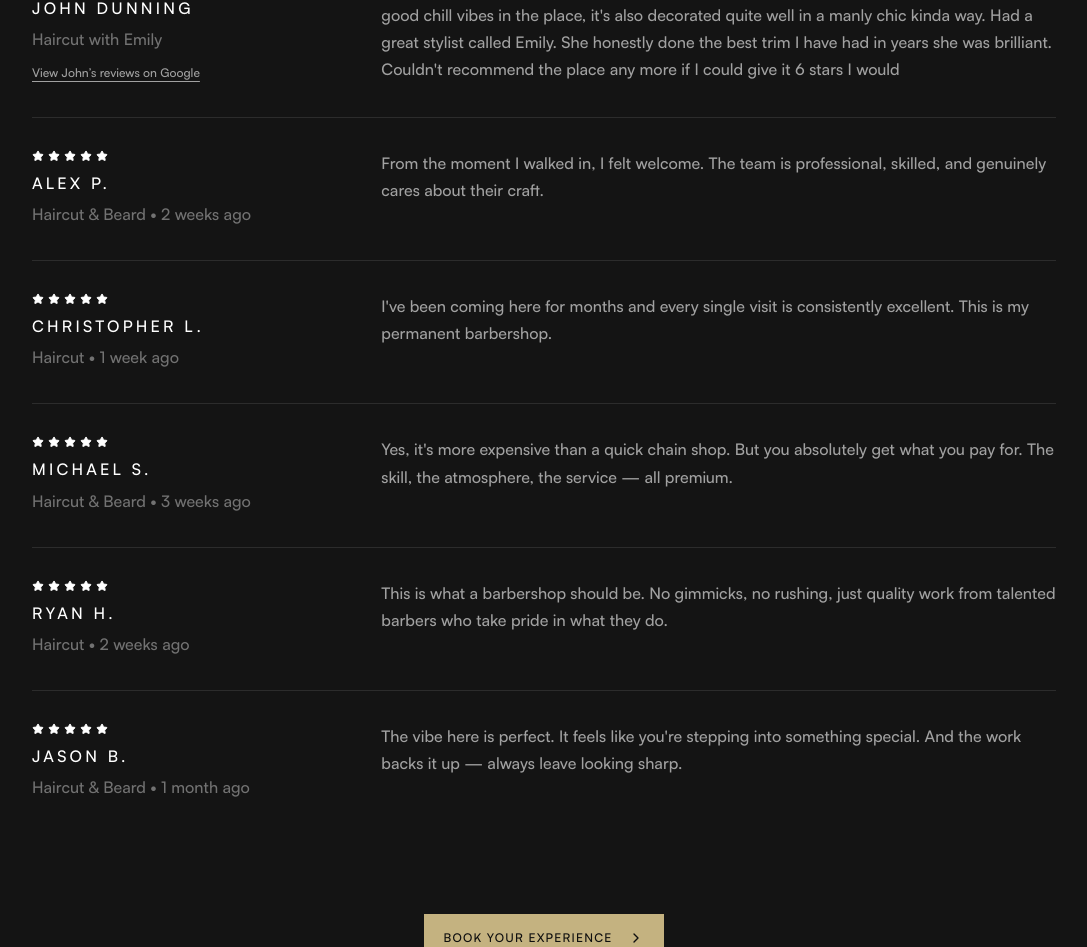
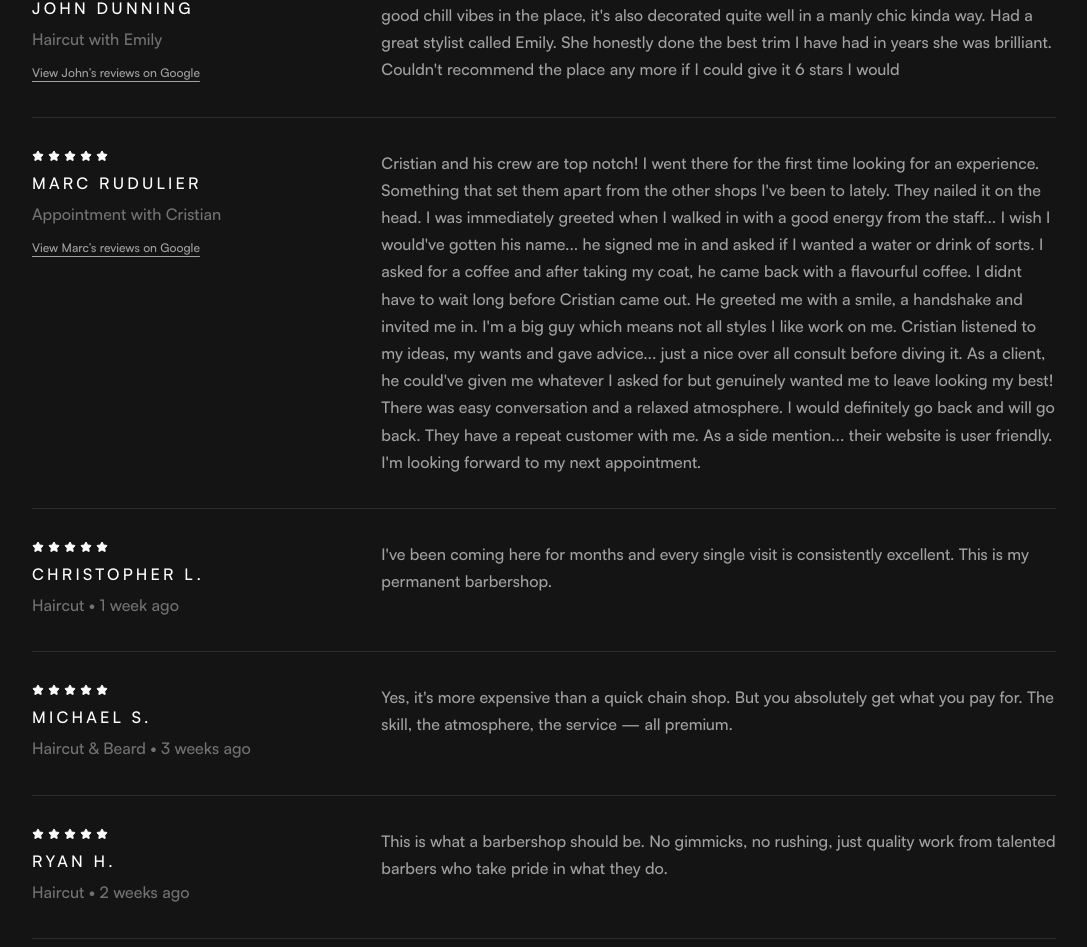
Before and after one commit to houseofhavana/house-of-havana, a Next.js app: page /reviews in a window 1280 px wide. Shown: the part 2709-3656 px from the top of the page, without its empty margins (96-1183 px from the left). Built offline with nearby package versions, Linux system fonts and the light colour scheme; a web font is replaced by a local one.

Commit message:
Add Marc Rudulier's full client testimonial with Google contributor link

```diff
--- a/app/page.tsx
+++ b/app/page.tsx
@@ -65,9 +65,10 @@ const REVIEWS: Value[] = [
     sourceLabel: "View John’s reviews on Google",
   },
   {
-    title: "Modern Gentleman's Choice",
-    description:
-      "House Of Havana has become my go-to spot. The combination of traditional techniques with modern style is exactly what I was looking for.",
+    title: "Marc Rudulier",
+    description: "Cristian and his crew are top notch! I went there for the first time looking for an experience. Something that set them apart from the other shops I've been to lately. They nailed it on the head.\n\nI was immediately greeted when I walked in with a good energy from the staff... I wish I would've gotten his name... he signed me in and asked if I wanted a water or drink of sorts. I asked for a coffee and after taking my coat, he came back with a flavourful coffee.\n\nI didnt have to wait long before Cristian came out. He greeted me with a smile, a handshake and invited me in.\n\nI'm a big guy which means not all styles I like work on me. Cristian listened to my ideas, my wants and gave advice... just a nice over all consult before diving it.\n\nAs a client, he could've given me whatever I asked for but genuinely wanted me to leave looking my best!\n\nThere was easy conversation and a relaxed atmosphere. I would definitely go back and will go back. They have a repeat customer with me.\n\nAs a side mention... their website is user friendly.\n\nI'm looking forward to my next appointment.",
+    sourceUrl: "https://www.google.com/maps/contrib/100651879651977911727/reviews?hl=en",
+    sourceLabel: "View Marc’s reviews on Google",
   },
   {
     title: "Outstanding Experience",
--- a/app/reviews/page.tsx
+++ b/app/reviews/page.tsx
@@ -68,11 +68,13 @@ const ADDITIONAL_REVIEWS: Review[] = [
     sourceLabel: "View John’s reviews on Google"
   },
   {
-    name: "Alex P.",
-    service: "Haircut & Beard",
+    name: "Marc Rudulier",
+    service: "Appointment with Cristian",
     rating: 5,
-    quote: "From the moment I walked in, I felt welcome. The team is professional, skilled, and genuinely cares about their craft.",
-    date: "2 weeks ago"
+    quote: "Cristian and his crew are top notch! I went there for the first time looking for an experience. Something that set them apart from the other shops I've been to lately. They nailed it on the head.\n\nI was immediately greeted when I walked in with a good energy from the staff... I wish I would've gotten his name... he signed me in and asked if I wanted a water or drink of sorts. I asked for a coffee and after taking my coat, he came back with a flavourful coffee.\n\nI didnt have to wait long before Cristian came out. He greeted me with a smile, a handshake and invited me in.\n\nI'm a big guy which means not all styles I like work on me. Cristian listened to my ideas, my wants and gave advice... just a nice over all consult before diving it.\n\nAs a client, he could've given me whatever I asked for but genuinely wanted me to leave looking my best!\n\nThere was easy conversation and a relaxed atmosphere. I would definitely go back and will go back. They have a repeat customer with me.\n\nAs a side mention... their website is user friendly.\n\nI'm looking forward to my next appointment.",
+    date: "",
+    sourceUrl: "https://www.google.com/maps/contrib/100651879651977911727/reviews?hl=en",
+    sourceLabel: "View Marc’s reviews on Google"
   },
   {
     name: "Christopher L.",
```
